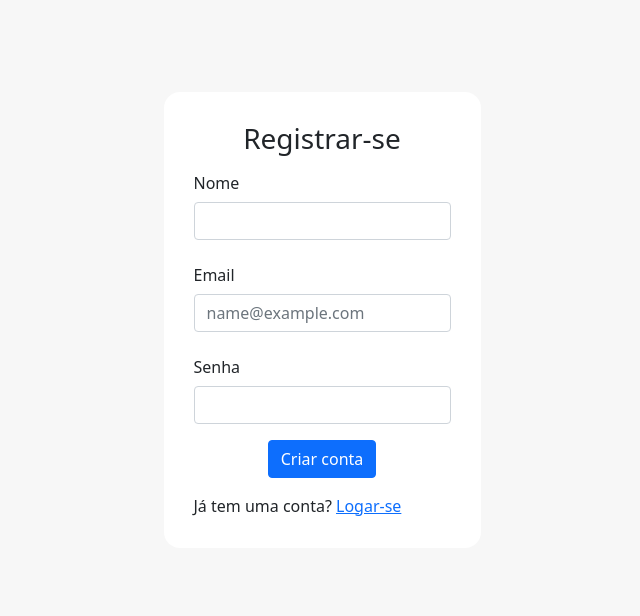
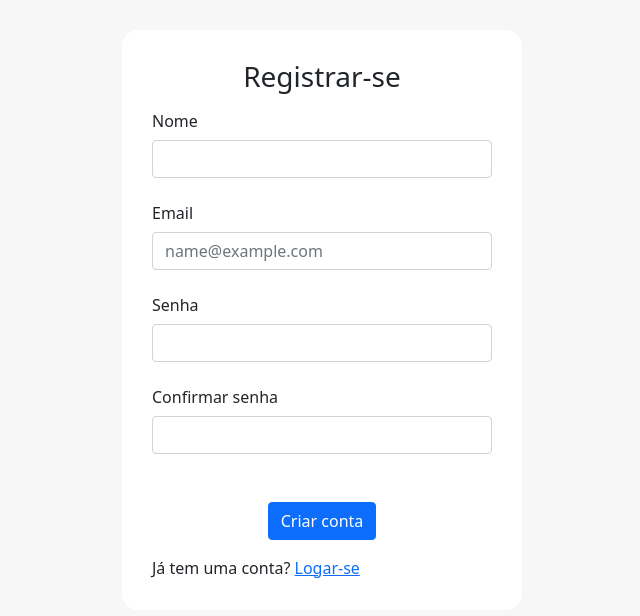
Before and after one commit to VLx2000/modulo-front-proc-imgs, a React (Create React App) app: page /register in a window 1280 px wide. Shown: the top 616 px of the page, without its empty margins (318-958 px from the left). Built offline with nearby package versions, Linux system fonts and the light colour scheme.

Commit message:
add password confirmation in registration

```diff
--- a/src/index.css
+++ b/src/index.css
@@ -58,3 +58,7 @@ td a .btn {
 .header .form-control {
   width: auto !important;
 }
+
+form {
+  width: 400px;
+}
--- a/src/pages/Login/resgister.tsx
+++ b/src/pages/Login/resgister.tsx
@@ -1,4 +1,4 @@
-import { useContext, useState } from "react";
+import { useContext, useEffect, useState } from "react";
 import { Alert, Button, Container, Form, Spinner } from "react-bootstrap";
 import { AuthContext } from "contexts/auth";
 import './styles.css';
@@ -12,12 +12,15 @@ function Register() {
     const [name, setName] = useState<string>('');
     const [email, setEmail] = useState<string>('');
     const [password, setPassword] = useState<string>('');
-    const [carregado, setCarregado] = useState<Boolean>(true);
+    const [loading, setLoading] = useState<Boolean>(false);
     const [message, setMessage] = useState<string>('');
+    const [passwordConfirmation, setPasswordConfirmation] = useState("");
+    const [match, setMatch] = useState(false);
 
     const submitHandler = async (e: { preventDefault: () => void; }) => {
         e.preventDefault();
-        setCarregado(false);
+        if (match) {
+            setLoading(true);
             axiosInstance
                 .post('/users/register',
                     JSON.stringify({ name, email, password }),
@@ -28,13 +31,20 @@ function Register() {
                 })
                 .catch((error) => {
                     setMessage(error.response.data.message);
-            });
-        setCarregado(true);
+                })
+                .finally(() => setLoading(false))
+        }
     };
+
+    useEffect(() => {
+        if (password && passwordConfirmation !== password) setMatch(false)
+        else setMatch(true)
+        // eslint-disable-next-line react-hooks/exhaustive-deps
+    }, [passwordConfirmation])
 
     return (
         <Container className="login-container">
-            {carregado ?
+            {!loading ?
                 <Form onSubmit={submitHandler}>
                     <h3 className="titulo-pag">Registrar-se</h3>
                     {message && <Alert variant="warning">{message}</Alert>}
@@ -62,14 +72,28 @@ function Register() {
                             onChange={(e) => setPassword(e.target.value as string)}
                         />
                     </Form.Group>
+                    <Form.Group controlId="passwordConfirmation" className="mb-5">
+                        <Form.Label column sm="6">
+                            Confirmar senha
+                        </Form.Label>
+                        <Form.Control
+                            required
+                            type="password"
+                            isInvalid={!match}
+                            onChange={(e) => setPasswordConfirmation(e.target.value)}
+                        />
+                        <Form.Control.Feedback type="invalid">
+                            As senhas não conferem
+                        </Form.Control.Feedback>
+                    </Form.Group>
                     <Form.Group controlId="criar" className="mb-3 div-botao-entrar">
-                        <Button type="submit">Criar conta</Button>
+                        <Button type="submit" disabled={!match}>Criar conta</Button>
                     </Form.Group>
                     <div>Já tem uma conta? <Link to={'/login'}>Logar-se</Link></div>
                 </Form>
                 : <div className="d-flex justify-content-center">
                     <Spinner animation="border" role="status">
-                        <span className="visually-hidden">Loading...</span>
+                        <span className="visually-hidden">Carregando...</span>
                     </Spinner>
                 </div>
             }
--- a/src/pages/Recuperar-senha/[hash].tsx
+++ b/src/pages/Recuperar-senha/[hash].tsx
@@ -43,7 +43,7 @@ const ResetPassword = () => {
   };
 
   useEffect(() => {
-    if (!hash || hash.length != 64) navigation("/");
+    if (!hash || hash.length !== 64) navigation("/");
   }, [hash, navigation]);
 
   useEffect(() => {
@@ -83,13 +83,16 @@ const ResetPassword = () => {
             </Form.Label>
             <Form.Control
               required
+              isInvalid={!match}
               type="password"
               onChange={(e) => setPasswordConfirmation(e.target.value)}
             />
-            {!match && <Alert variant="danger" className="mt-4">As senhas não conferem</Alert>}
+            <Form.Control.Feedback type="invalid">
+              As senhas não conferem
+            </Form.Control.Feedback>
           </Form.Group>
           <Form.Group controlId="entrar" className="mb-2 div-botao-enviar">
-            <Button type="submit">Enviar</Button>
+            <Button type="submit" disabled={!match}>Enviar</Button>
           </Form.Group>
         </Form>
       )}
```
Lines whose indentation alone changed are shown as unchanged.
